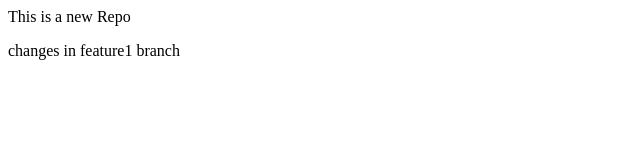
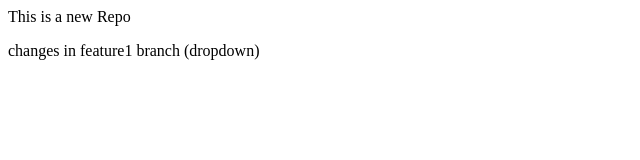
Before and after one commit to sujeetgithub7/Local-repository, a plain HTML site: page index.html in a window 1280 px wide. Shown: the full height of the page, 0-640 px from the left. Drawn offline with Linux system fonts and the light colour scheme.

```diff
--- a/index.html
+++ b/index.html
@@ -1,2 +1,2 @@
 <p>This is a new Repo</p>
-<p>changes in feature1 branch</p>
+<p>changes in feature1 branch (dropdown)</p>
```
